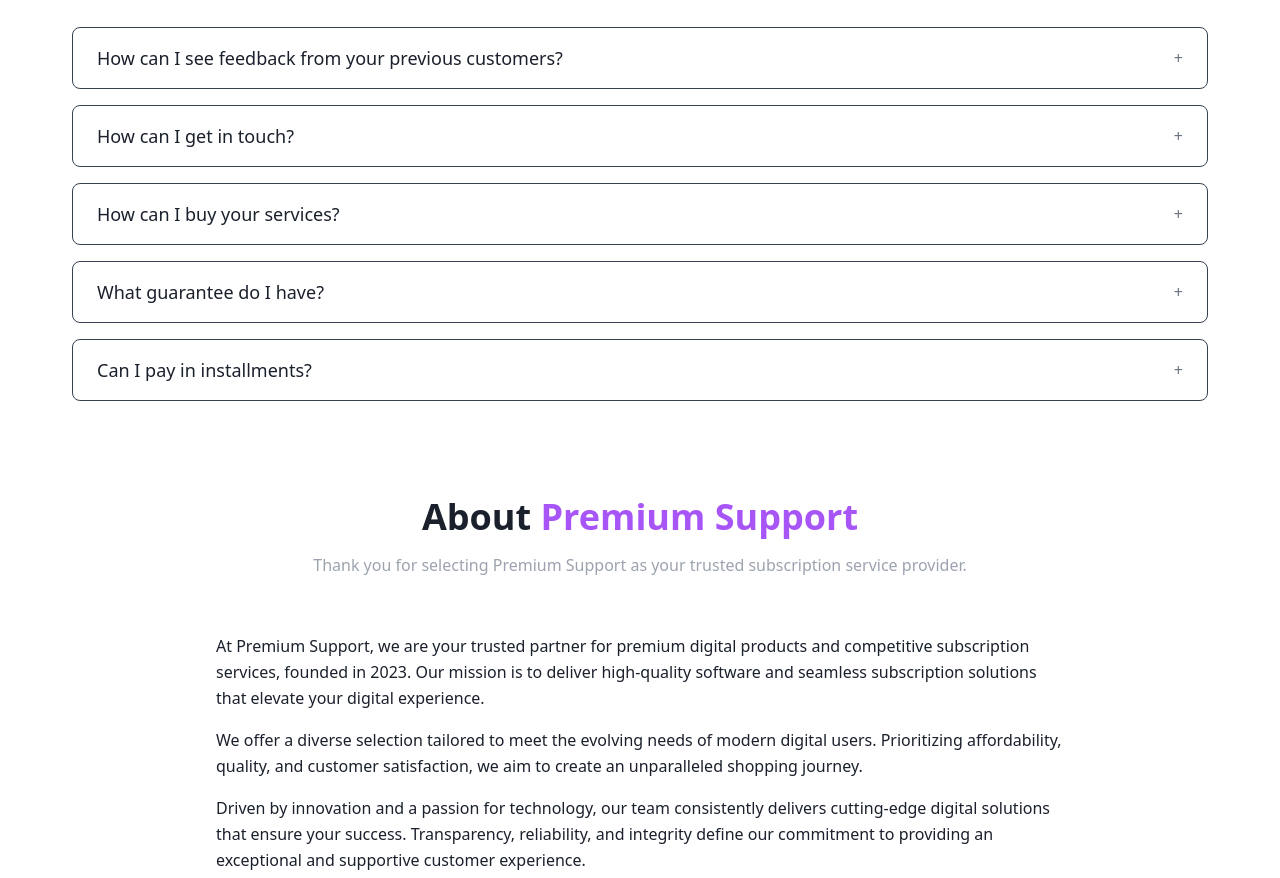
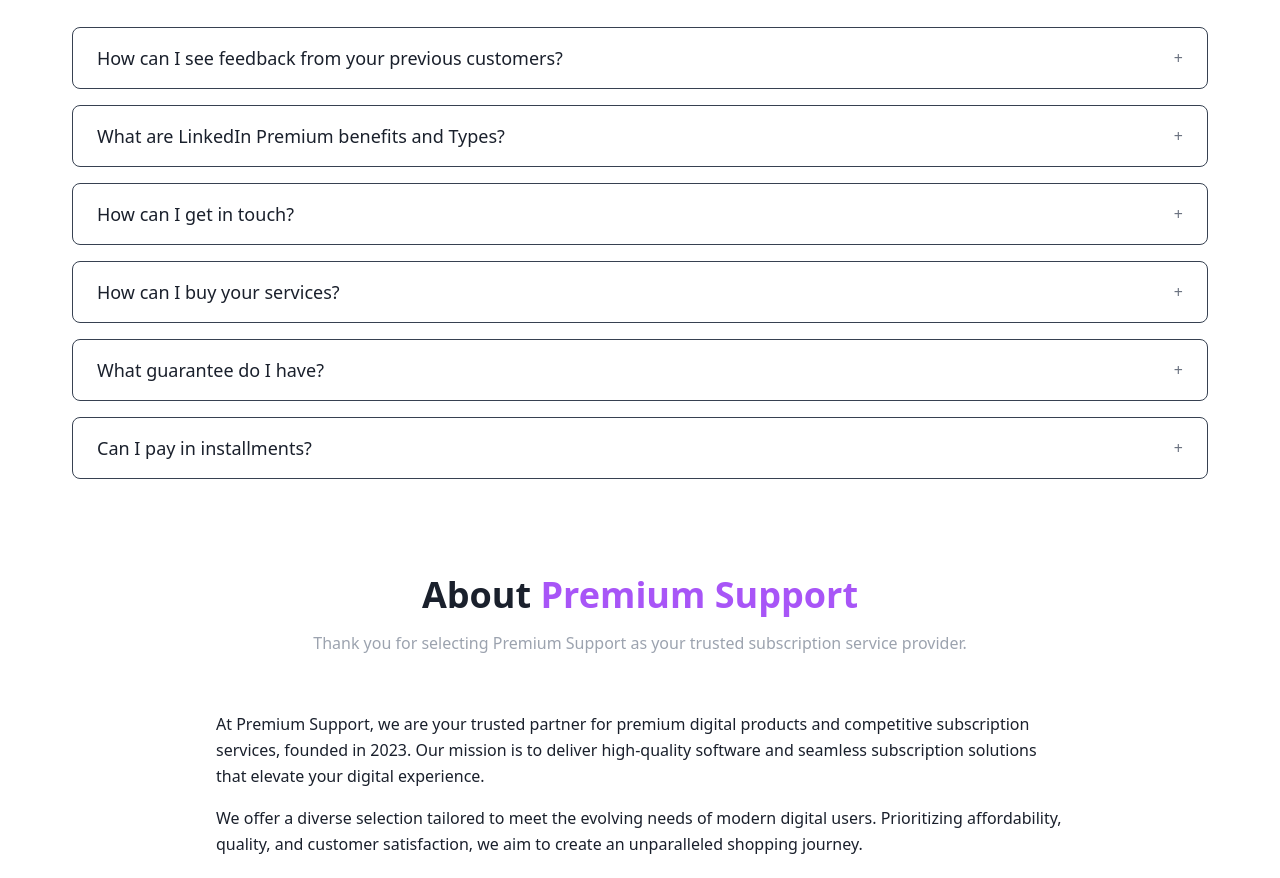
Before and after one commit to dusqut/thepremiumsupport, a Next.js app: page / in a window 1280 px wide. Shown: the part 5980-6858 px from the top of the page. Built offline with nearby package versions, Linux system fonts and the light colour scheme.

Commit message:
Linkedin page linked in faqs

```diff
--- a/components/Faq.js
+++ b/components/Faq.js
@@ -1,6 +1,7 @@
 "use client";
 
 import React, { useState } from "react";
+import Link from 'next/link';
 
 const Faq = () => {
   const [openIndex, setOpenIndex] = useState(null);
@@ -12,6 +13,13 @@
       linkText: "Here",
       linkUrl: "https://www.facebook.com/ThePremiumSupport/",
       textAfter: " to see reviews on our Facebook page.",
+    },
+    {
+      question: "What are LinkedIn Premium benefits and Types?",
+      textBefore: "click ",
+      linkText: "Here",
+      linkUrl: "https://thepremiumsupport.com/LinkedIn",
+      textAfter: " to see information.",
     },
     {
       question: "How can I get in touch?",
```
